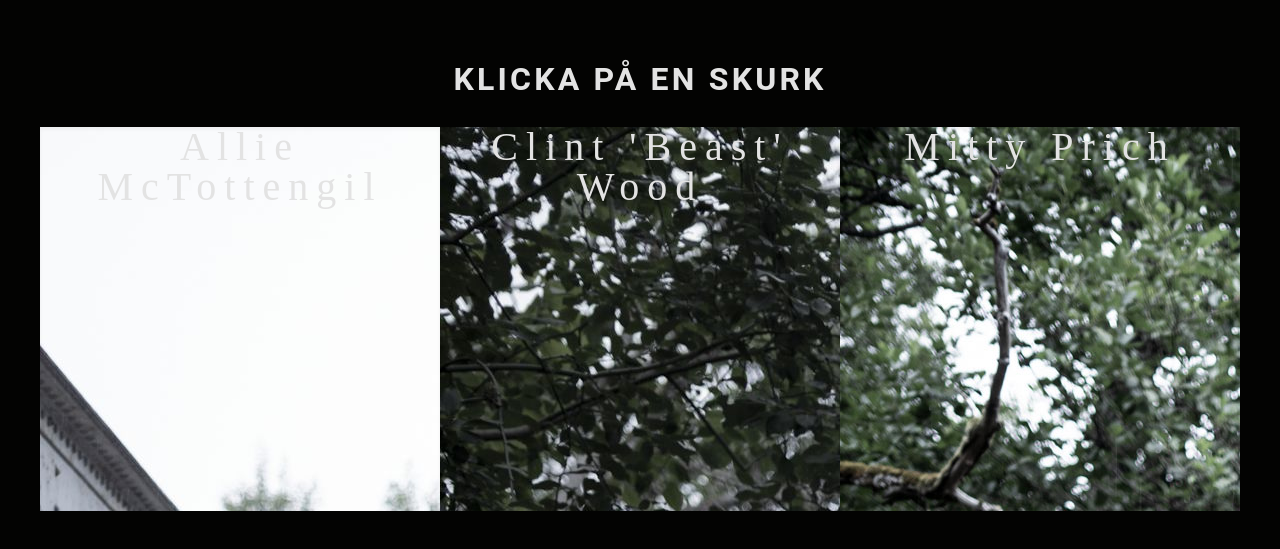
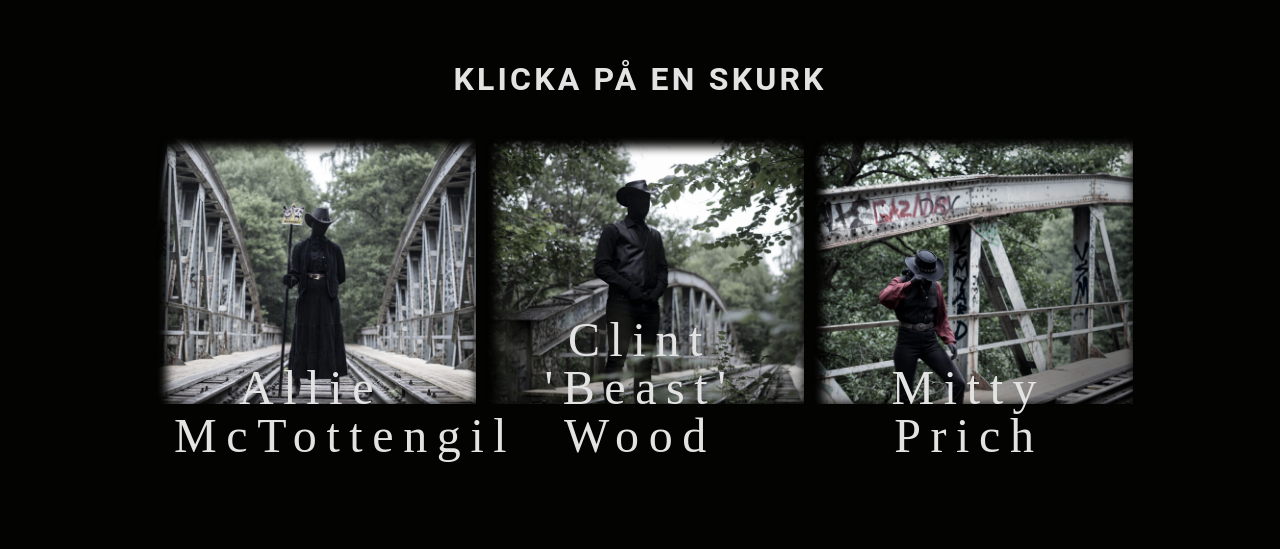
Before and after one commit to Albus00/skurkeriet, a Next.js app: page / in a window 1280 px wide. Shown: the part 1193-1742 px from the top of the page. Built offline with nearby package versions, Linux system fonts and the light colour scheme.

Commit message:
Continuous development of  character images.

```diff
--- a/components/Character.tsx
+++ b/components/Character.tsx
@@ -1,18 +1,36 @@
 import React from 'react'
+import Image from 'next/image'
+import { url } from 'inspector'
 
 type Props = {
   id: string
   name: string
 }
 
+
 const Character = (props: Props) => {
+
   return (
     <div
-      // Set background to character image with sent id
-      style={{ backgroundImage: `url(${"/images/characters/" + props.id + ".jpg"})` }}
-      className='shadow-inner h-96'
+      className='relative h-thirdWidth'
     >
-      <h3>{props.name}</h3>
+      {/* Set character image with sent id */}
+      <div
+        className='relative w-full h-5/6 bg-cover bg-center character-shadow'
+        style={{
+          backgroundImage: "url(" + `${("/images/characters/" + props.id + ".jpg")}` + ")",
+        }}
+      >
+        {/* <Image
+          className='object-cover object-center bottom-shadow'
+          src={"/images/characters/" + props.id + ".jpg"}
+          alt={props.name}
+          fill
+        /> */}
+      </div>
+      <div className='absolute bottom-0 left-0 right-0'>
+        <h3 className='w-10/12 m-auto text-5xl text-center'>{props.name}</h3>
+      </div>
     </div>
   )
 }
--- a/pages/index.tsx
+++ b/pages/index.tsx
@@ -34,7 +34,7 @@ export default function Home() {
         </div>
 
         {/* Characters */}
-        <div className='text-center px-10 pb-32'>
+        <div className='w-10/12 m-auto text-center px-10 pb-32'>
           <h4>KLICKA PÅ EN SKURK</h4>
           <div className='w-full grid grid-cols-3'>
             {stories.map((character, index) => {
--- a/styles/globals.css
+++ b/styles/globals.css
@@ -144,6 +144,12 @@ a {
   box-shadow: inset 0 -450px 400px -200px #030302;
 }
 
+.character-shadow {
+  -moz-box-shadow: inset 0 -450px 400px -200px #030302;
+  -webkit-box-shadow: inset 0 -450px 400px -200px #030302;
+  box-shadow: inset 10px 10px 10px 10px #030302;
+}
+
 @media (prefers-color-scheme: dark) {
   html {
     color-scheme: dark;
--- a/tailwind.config.js
+++ b/tailwind.config.js
@@ -23,6 +23,9 @@ module.exports = {
       },
       backgroundImage: {
         'group': "url('/images/group.jpg')"
+      },
+      height: {
+        'thirdWidth': '26vw' // Make height a third of the width of screen (excluding padding)
       }
     },
     screens: {
```
